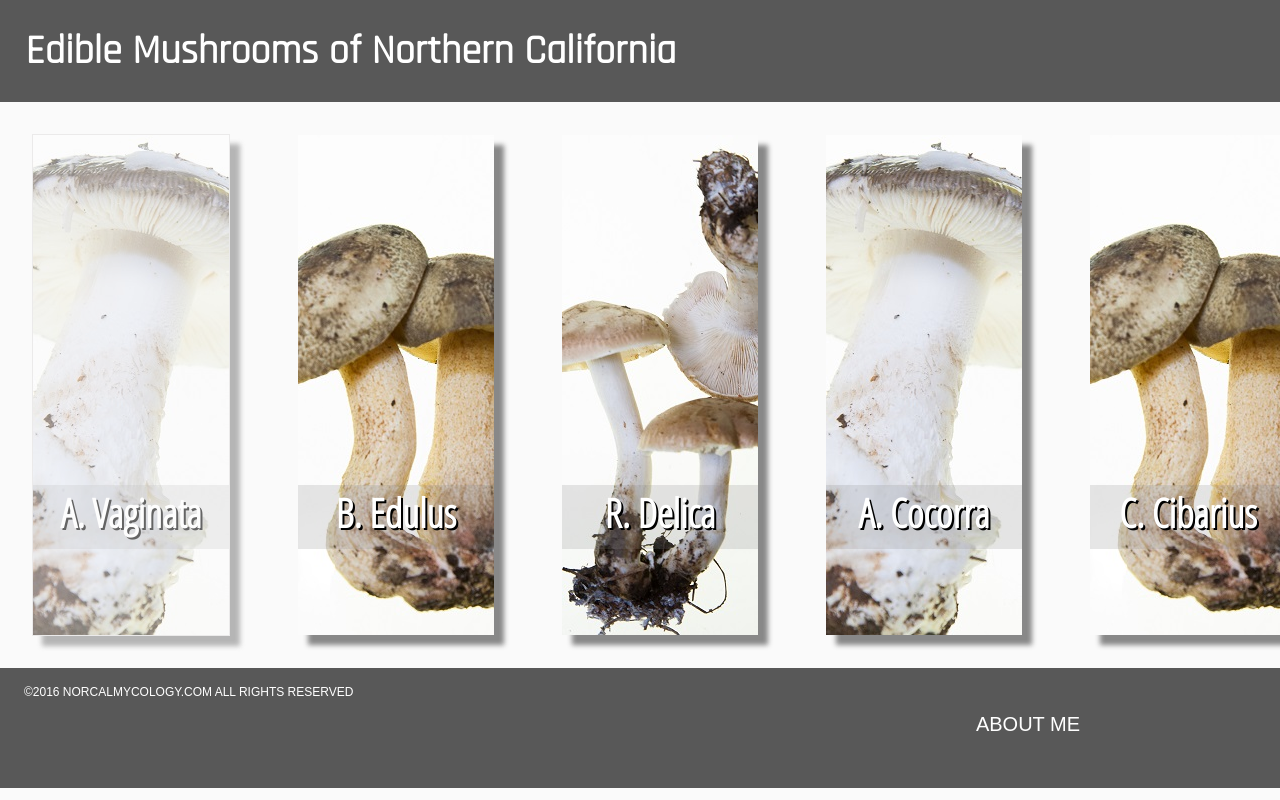
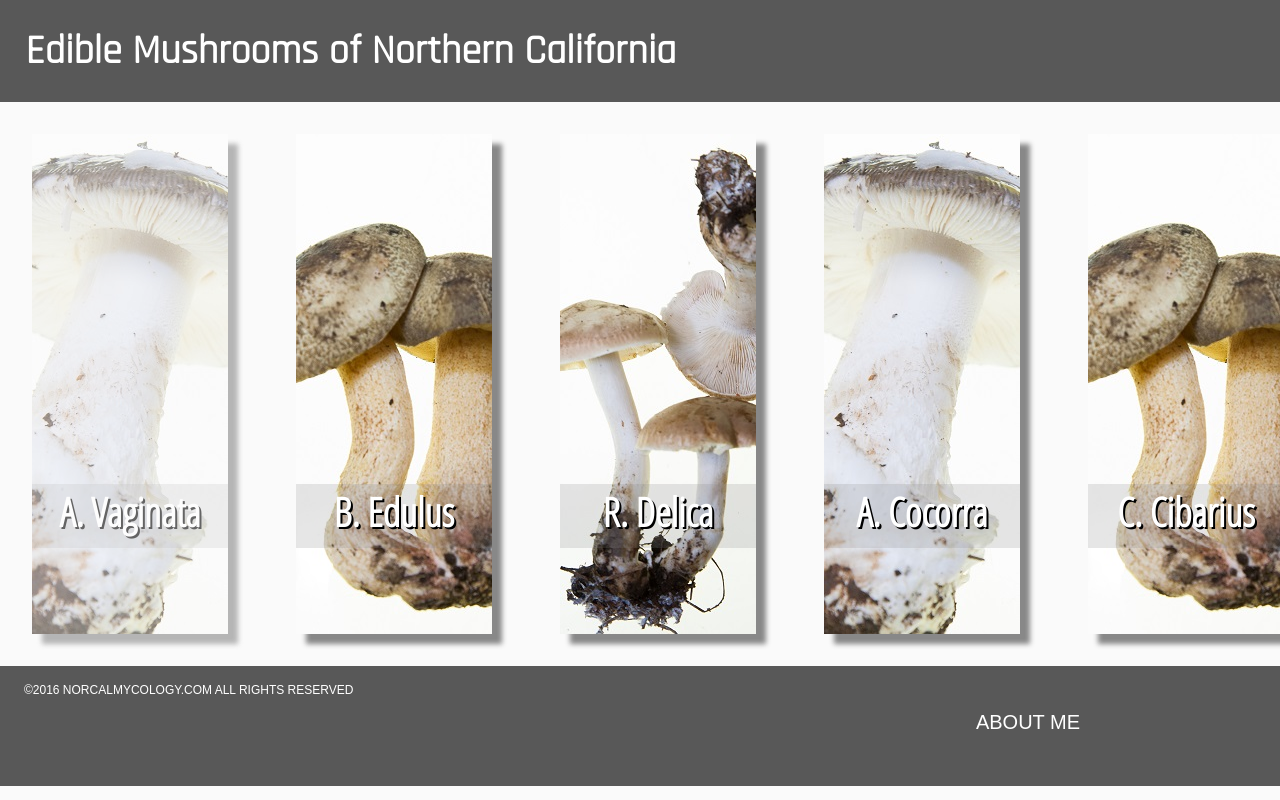
Before and after one commit to EneaAntonicelli/Mycological-Website, a plain HTML site: page index.html in a window 1280 px wide. In both pictures the pointer is over the link "A. Vaginata". Drawn offline with Linux system fonts and the light colour scheme.

Commit message:
Fixed the twitch on hover
By changing the "border" to "outline", the glitch disappears. I did
however decide to scrap it entirely.

```diff
--- a/css/stylesheet.css
+++ b/css/stylesheet.css
@@ -44,8 +44,10 @@ header{
 
 .MushThumb:hover {
 	opacity: .6;
-	border: 1px solid #E1E0E0
+	outline: 0px solid white;
+
 }
+
 img {
     vertical-align: top; /* This removes the small gap between the image and the MushThumb container. I am not sure how that gap is generated in the first place. */
 }
```
